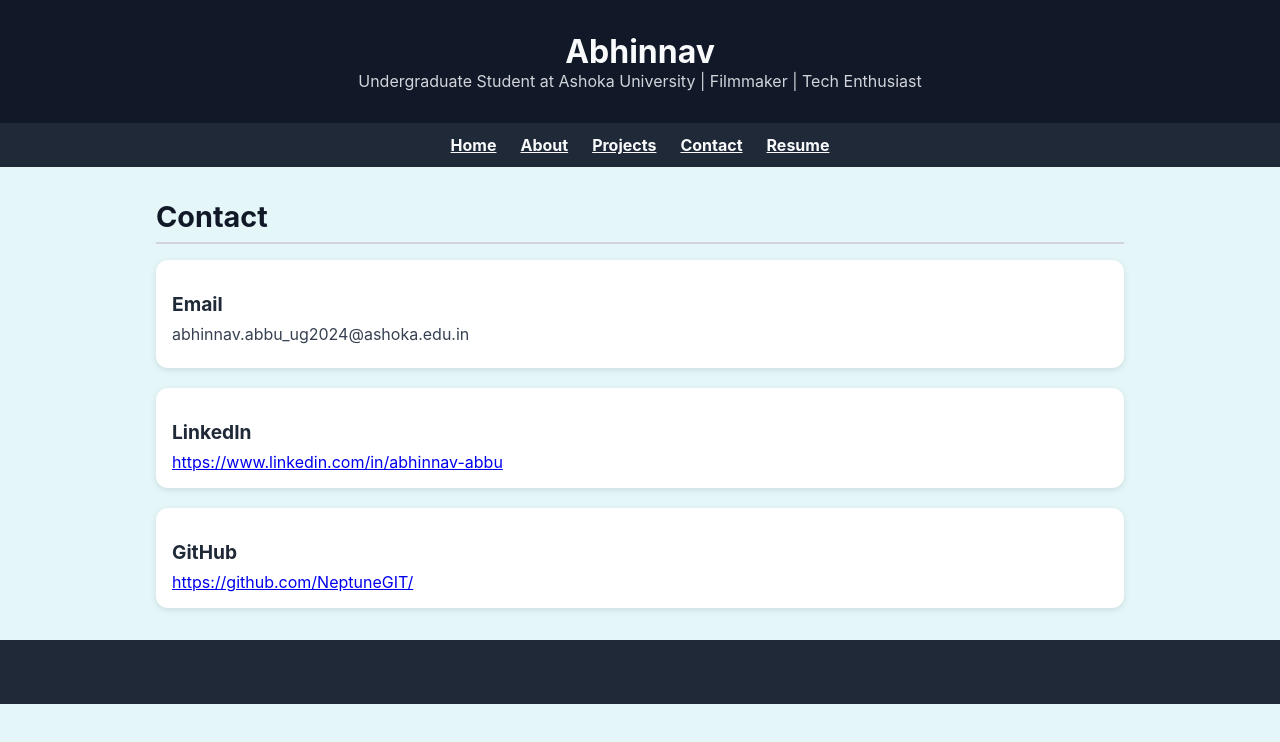
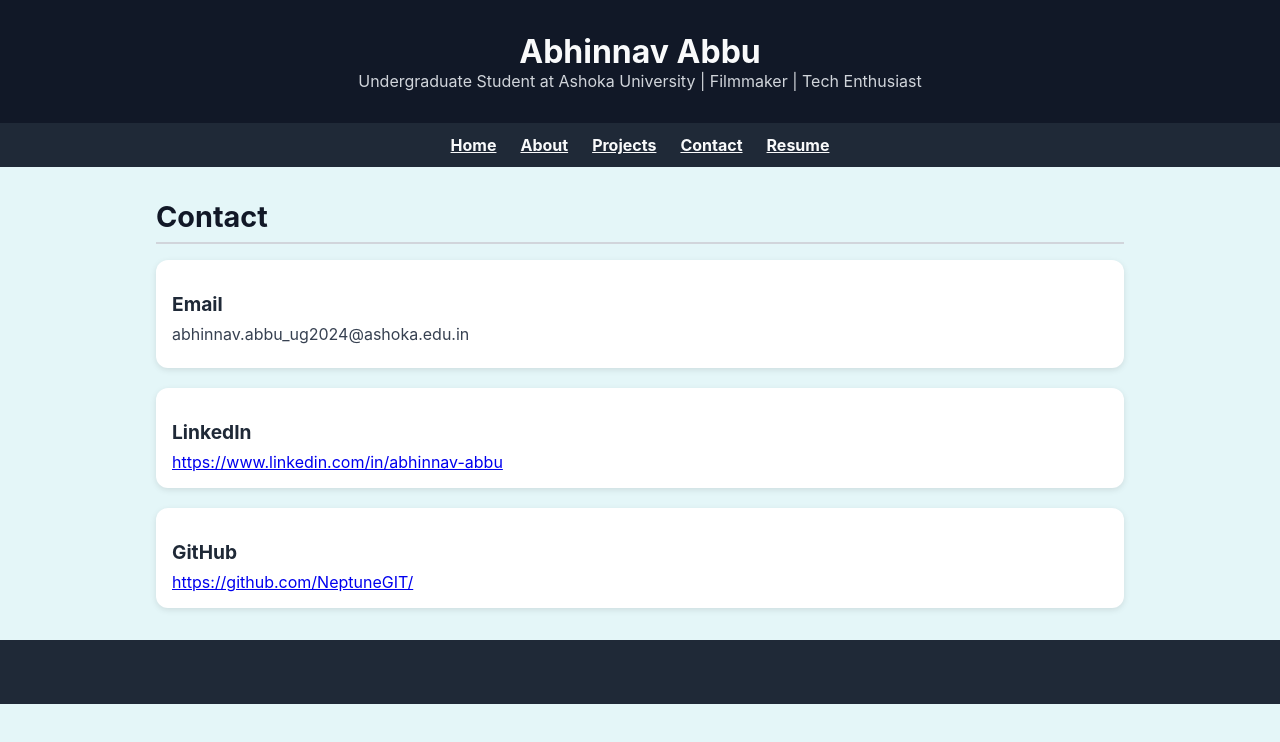
Before and after one commit to NeptuneGIT/Abhinnav-Abbu-personal-website-ics, a plain HTML site: page contact.html in a window 1280 px wide. Drawn offline with Linux system fonts and the light colour scheme.

Commit message:
minor contact page fix

```diff
--- a/contact.html
+++ b/contact.html
@@ -7,7 +7,7 @@
 </head>
 <body>
   <header>
-    <h1>Abhinnav</h1>
+    <h1>Abhinnav Abbu</h1>
     <p>Undergraduate Student at Ashoka University | Filmmaker | Tech Enthusiast</p>
   </header>
   <nav>
```
